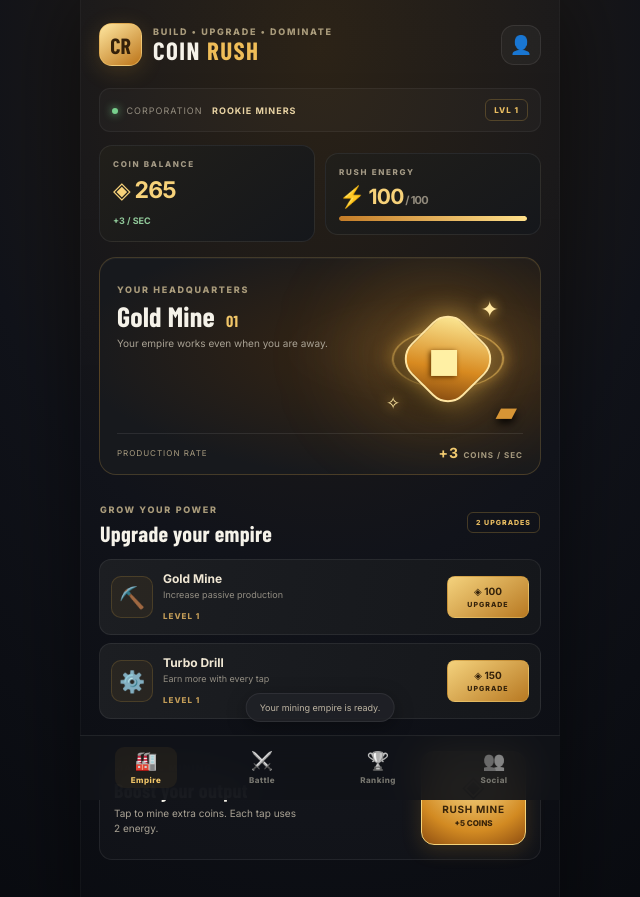
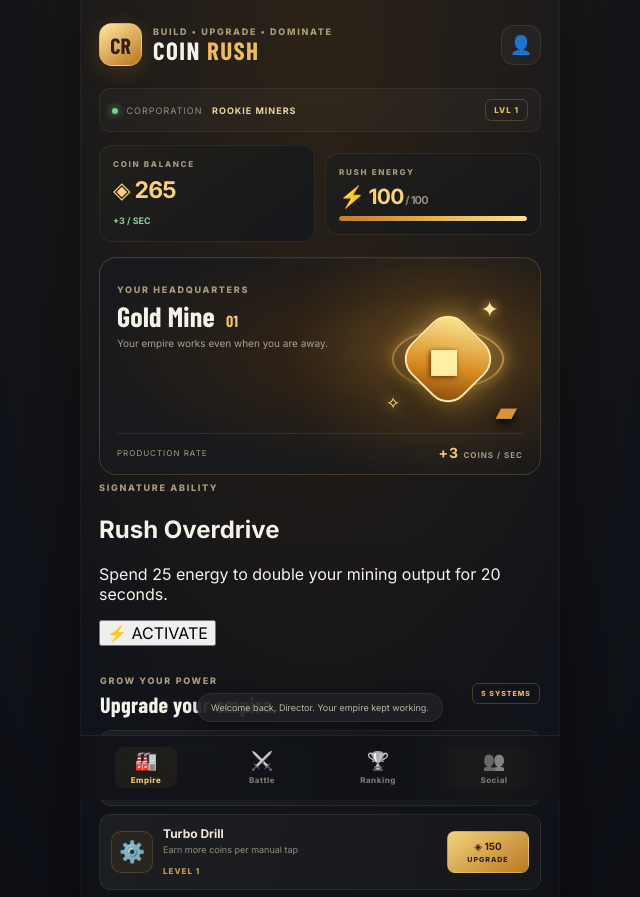
Before and after one commit to turbo-rush/coin-rush, a React (Vite) app: page / in a window 1280 px wide. Shown: the top 897 px of the page, without its empty margins (320-960 px from the left). Built offline with nearby package versions, Linux system fonts and the light colour scheme; a web font is replaced by a local one.

Commit message:
feat: expand COIN RUSH economy and upgrade progression

```diff
--- a/src/App.tsx
+++ b/src/App.tsx
@@ -1,44 +1,62 @@
 import { useEffect, useMemo, useState } from "react";
 
 type Tab = "empire" | "battle" | "ranking" | "social";
-type Save = { coins: number; energy: number; mineLevel: number; tapPower: number; lastSeen: number };
+type Save = {
+  coins: number; energy: number; mineLevel: number; tapPower: number;
+  robotLevel: number; researchLevel: number; powerLevel: number;
+  totalMined: number; lastSeen: number;
+};
 
 const SAVE_KEY = "coin-rush-mvp-v1";
-const defaults: Save = { coins: 250, energy: 100, mineLevel: 1, tapPower: 1, lastSeen: Date.now() };
+const defaults: Save = {
+  coins: 250, energy: 100, mineLevel: 1, tapPower: 1,
+  robotLevel: 0, researchLevel: 0, powerLevel: 0, totalMined: 0, lastSeen: Date.now()
+};
 
-const upgrades = [
-  { id: "mine", name: "Gold Mine", detail: "Increase passive production", icon: "⛏️", base: 100 },
-  { id: "drill", name: "Turbo Drill", detail: "Earn more with every tap", icon: "⚙️", base: 150 },
-];
+const fmt = (value: number) => Math.floor(value).toLocaleString("en-US");
+const costFor = (base: number, level: number, growth: number) => Math.floor(base * Math.pow(growth, level));
 
 function readSave(): Save {
   try {
     const raw = localStorage.getItem(SAVE_KEY);
     if (!raw) return defaults;
-    const parsed = JSON.parse(raw) as Partial<Save>;
-    return { ...defaults, ...parsed, lastSeen: Date.now() };
+    const parsed = { ...defaults, ...(JSON.parse(raw) as Partial<Save>) };
+    const awaySeconds = Math.min(8 * 60 * 60, Math.max(0, Math.floor((Date.now() - parsed.lastSeen) / 1000)));
+    const offlineRate = parsed.mineLevel * 3 + parsed.robotLevel * 5 + parsed.researchLevel * 2;
+    return {
+      ...parsed,
+      coins: parsed.coins + offlineRate * awaySeconds,
+      energy: Math.min(100 + parsed.powerLevel * 20, parsed.energy + awaySeconds * (1 + parsed.powerLevel)),
+      lastSeen: Date.now()
+    };
   } catch {
     return defaults;
   }
 }
 
-const fmt = (value: number) => Math.floor(value).toLocaleString("en-US");
-
 export default function App() {
   const [tab, setTab] = useState<Tab>("empire");
   const [save, setSave] = useState<Save>(readSave);
-  const [notice, setNotice] = useState("Your mining empire is ready.");
+  const [notice, setNotice] = useState("Welcome back, Director. Your empire kept working.");
+  const [rushActive, setRushActive] = useState(false);
 
-  const production = save.mineLevel * 3;
-  const nextMineCost = Math.floor(100 * Math.pow(1.55, save.mineLevel - 1));
-  const nextDrillCost = Math.floor(150 * Math.pow(1.7, save.tapPower - 1));
+  const production = save.mineLevel * 3 + save.robotLevel * 5 + save.researchLevel * 2;
+  const energyCap = 100 + save.powerLevel * 20;
+  const tapReward = save.tapPower * 5 + save.researchLevel;
+  const upgrades = [
+    { id: "mine", name: "Gold Mine", detail: "Increase core coin production", icon: "⛏️", level: save.mineLevel, cost: costFor(100, save.mineLevel - 1, 1.55) },
+    { id: "drill", name: "Turbo Drill", detail: "Earn more coins per manual tap", icon: "⚙️", level: save.tapPower, cost: costFor(150, save.tapPower - 1, 1.7) },
+    { id: "robots", name: "Robot Crew", detail: "Automate mining operations", icon: "🤖", level: save.robotLevel, cost: costFor(220, save.robotLevel, 1.8) },
+    { id: "research", name: "Research Lab", detail: "Improve all production systems", icon: "🔬", level: save.researchLevel, cost: costFor(350, save.researchLevel, 2) },
+    { id: "power", name: "Power Plant", detail: "Expand energy capacity and recovery", icon: "⚡", level: save.powerLevel, cost: costFor(180, save.powerLevel, 1.75) },
+  ];
 
   useEffect(() => {
     const timer = window.setInterval(() => {
       setSave((current) => ({
         ...current,
-        coins: current.coins + current.mineLevel * 3,
-        energy: Math.min(100, current.energy + 1),
+        coins: current.coins + current.mineLevel * 3 + current.robotLevel * 5 + current.researchLevel * 2,
+        energy: Math.min(100 + current.powerLevel * 20, current.energy + 1 + current.powerLevel),
         lastSeen: Date.now(),
       }));
     }, 1000);
@@ -49,34 +67,49 @@ export default function App() {
     localStorage.setItem(SAVE_KEY, JSON.stringify(save));
   }, [save]);
 
-  const progress = useMemo(() => Math.max(0, Math.min(100, save.energy)), [save.energy]);
+  const energyProgress = useMemo(() => Math.max(0, Math.min(100, save.energy / energyCap * 100)), [save.energy, energyCap]);
 
   function mine() {
-    if (save.energy < 1) {
-      setNotice("Energy is recharging. Come back in a moment.");
+    if (save.energy < 2) {
+      setNotice("Not enough Rush Energy. Your power plant is recharging.");
       return;
     }
     setSave((current) => ({
       ...current,
-      coins: current.coins + current.tapPower * 5,
+      coins: current.coins + current.tapPower * 5 + current.researchLevel,
+      totalMined: current.totalMined + current.tapPower * 5 + current.researchLevel,
       energy: Math.max(0, current.energy - 2),
     }));
-    setNotice(`+${save.tapPower * 5} coins mined!`);
+    setNotice(`+${tapReward} coins mined!`);
   }
 
   function buyUpgrade(id: string) {
-    const cost = id === "mine" ? nextMineCost : nextDrillCost;
-    if (save.coins < cost) {
+    const item = upgrades.find((upgrade) => upgrade.id === id);
+    if (!item || save.coins < item.cost) {
       setNotice("Not enough coins yet. Keep mining!");
       return;
     }
     setSave((current) => ({
       ...current,
-      coins: current.coins - cost,
+      coins: current.coins - item.cost,
       mineLevel: id === "mine" ? current.mineLevel + 1 : current.mineLevel,
       tapPower: id === "drill" ? current.tapPower + 1 : current.tapPower,
+      robotLevel: id === "robots" ? current.robotLevel + 1 : current.robotLevel,
+      researchLevel: id === "research" ? current.researchLevel + 1 : current.researchLevel,
+      powerLevel: id === "power" ? current.powerLevel + 1 : current.powerLevel,
     }));
-    setNotice(id === "mine" ? "Gold Mine upgraded!" : "Turbo Drill upgraded!");
+    setNotice(`${item.name} upgraded to level ${item.level + 1}!`);
+  }
+
+  function activateRush() {
+    if (save.energy < 25 || rushActive) {
+      setNotice(rushActive ? "Rush Overdrive is already active." : "You need 25 energy to activate Overdrive.");
+      return;
+    }
+    setSave((current) => ({ ...current, energy: current.energy - 25 }));
+    setRushActive(true);
+    setNotice("RUSH OVERDRIVE activated — double production for 20 seconds!");
+    window.setTimeout(() => setRushActive(false), 20000);
   }
 
   const tabs: { id: Tab; icon: string; label: string }[] = [
@@ -89,90 +122,37 @@ export default function App() {
   return (
     <main className="app-shell">
       <header className="topbar">
-        <div className="brand-lockup">
-          <div className="brand-mark">CR</div>
-          <div><p className="eyebrow">BUILD • UPGRADE • DOMINATE</p><h1>COIN <span>RUSH</span></h1></div>
-        </div>
+        <div className="brand-lockup"><div className="brand-mark">CR</div><div><p className="eyebrow">BUILD • UPGRADE • DOMINATE</p><h1>COIN <span>RUSH</span></h1></div></div>
         <button className="avatar-button" onClick={() => setTab("social")} aria-label="Open profile">👤</button>
       </header>
 
-      <section className="player-strip">
-        <div><span className="online-dot" /> CORPORATION <strong>ROOKIE MINERS</strong></div>
-        <div className="level-pill">LVL {save.mineLevel}</div>
+      <section className="player-strip"><div><span className="online-dot" /> CORPORATION <strong>ROOKIE MINERS</strong></div><div className="level-pill">LVL {save.mineLevel}</div></section>
+
+      <section className="wallet-grid">
+        <div className="wallet-card coin-wallet"><span className="wallet-label">COIN BALANCE</span><strong>◈ {fmt(save.coins)}</strong><small>+{production} / SEC</small></div>
+        <div className="wallet-card energy-wallet"><span className="wallet-label">RUSH ENERGY</span><strong>⚡ {fmt(save.energy)}<small className="out-of"> / {energyCap}</small></strong><div className="energy-track"><div className="energy-fill" style={{ width: `${energyProgress}%` }} /></div></div>
       </section>
 
-      <section className="wallet-grid">
-        <div className="wallet-card coin-wallet">
-          <span className="wallet-label">COIN BALANCE</span>
-          <strong>◈ {fmt(save.coins)}</strong>
-          <small>+{production} / SEC</small>
-        </div>
-        <div className="wallet-card energy-wallet">
-          <span className="wallet-label">RUSH ENERGY</span>
-          <strong>⚡ {fmt(save.energy)}<small className="out-of"> / 100</small></strong>
-          <div className="energy-track"><div className="energy-fill" style={{ width: `${progress}%` }} /></div>
-        </div>
-      </section>
+      {tab === "empire" && <>
+        <section className="hero-panel"><div className="hero-glow" /><div className="hero-copy"><span className="section-kicker">YOUR HEADQUARTERS</span><h2>Gold Mine <em>01</em></h2><p>Your empire works even when you are away.</p></div><div className="mine-art" aria-hidden="true"><div className="ore-ring" /><div className="ore-core">◆</div><span className="spark spark-one">✦</span><span className="spark spark-two">✧</span><span className="mine-crate">▰</span></div><div className="production-line"><span>PRODUCTION RATE</span><strong>+{production} <small>COINS / SEC</small></strong></div></section>
 
-      {tab === "empire" && (
-        <>
-          <section className="hero-panel">
-            <div className="hero-glow" />
-            <div className="hero-copy"><span className="section-kicker">YOUR HEADQUARTERS</span><h2>Gold Mine <em>01</em></h2><p>Your empire works even when you are away.</p></div>
-            <div className="mine-art" aria-hidden="true"><div className="ore-ring" /><div className="ore-core">◆</div><span className="spark spark-one">✦</span><span className="spark spark-two">✧</span><span className="mine-crate">▰</span></div>
-            <div className="production-line"><span>PRODUCTION RATE</span><strong>+{production} <small>COINS / SEC</small></strong></div>
-          </section>
+        <section className="rush-panel"><div><span className="section-kicker">SIGNATURE ABILITY</span><h2>Rush Overdrive</h2><p>{rushActive ? "Overdrive is active! Production boost engaged." : "Spend 25 energy to double your mining output for 20 seconds."}</p></div><button className={rushActive ? "rush-button active-rush" : "rush-button"} onClick={activateRush} disabled={rushActive}>⚡ {rushActive ? "ACTIVE" : "ACTIVATE"}</button></section>
 
-          <section className="section-heading"><div><span className="section-kicker">GROW YOUR POWER</span><h2>Upgrade your empire</h2></div><span className="tiny-tag">2 UPGRADES</span></section>
-          <section className="upgrade-list">
-            {upgrades.map((item) => {
-              const level = item.id === "mine" ? save.mineLevel : save.tapPower;
-              const cost = item.id === "mine" ? nextMineCost : nextDrillCost;
-              return <article className="upgrade-card" key={item.id}>
-                <div className="upgrade-icon">{item.icon}</div>
-                <div className="upgrade-info"><h3>{item.name}</h3><p>{item.detail}</p><span>LEVEL {level}</span></div>
-                <button className="buy-button" onClick={() => buyUpgrade(item.id)} disabled={save.coins < cost}><strong>◈ {fmt(cost)}</strong><small>UPGRADE</small></button>
-              </article>;
-            })}
-          </section>
+        <section className="section-heading"><div><span className="section-kicker">GROW YOUR POWER</span><h2>Upgrade your empire</h2></div><span className="tiny-tag">5 SYSTEMS</span></section>
+        <section className="upgrade-list">{upgrades.map((item) => <article className="upgrade-card" key={item.id}><div className="upgrade-icon">{item.icon}</div><div className="upgrade-info"><h3>{item.name}</h3><p>{item.detail}</p><span>LEVEL {item.level}</span></div><button className="buy-button" onClick={() => buyUpgrade(item.id)} disabled={save.coins < item.cost}><strong>◈ {fmt(item.cost)}</strong><small>UPGRADE</small></button></article>)}</section>
 
-          <section className="mine-action">
-            <div><span className="section-kicker">MANUAL MINING</span><h2>Boost your output</h2><p>Tap to mine extra coins. Each tap uses 2 energy.</p></div>
-            <button className="mine-button" onClick={mine}><span>◈</span><strong>RUSH MINE</strong><small>+{save.tapPower * 5} COINS</small></button>
-          </section>
-        </>
-      )}
+        <section className="mine-action"><div><span className="section-kicker">MANUAL MINING</span><h2>Boost your output</h2><p>Tap to mine extra coins. Each tap uses 2 energy.</p></div><button className="mine-button" onClick={mine}><span>◈</span><strong>RUSH MINE</strong><small>+{tapReward} COINS</small></button></section>
+        <section className="stats-strip"><div><span>TOTAL MINED</span><strong>{fmt(save.totalMined)}</strong></div><div><span>ROBOT CREW</span><strong>LVL {save.robotLevel}</strong></div><div><span>RESEARCH</span><strong>LVL {save.researchLevel}</strong></div></section>
+      </>}
 
-      {tab === "battle" && (
-        <section className="feature-page">
-          <div className="feature-art battle-art">⚔️</div><span className="section-kicker">COMPETE FOR GLORY</span><h2>Enter the arena</h2>
-          <p>Challenge other corporations in quick Gold Duels. Your mine level and upgrades will shape your strength.</p>
-          <div className="mode-card"><div className="mode-icon">⚔️</div><div><h3>Gold Duel</h3><p>1 vs 1 • Competitive match</p></div><span className="coming-tag">NEXT STAGE</span></div>
-          <div className="mode-card"><div className="mode-icon">🌟</div><div><h3>Gold Rush</h3><p>Massive resource race</p></div><span className="coming-tag">NEXT STAGE</span></div>
-          <div className="notice-card">Matchmaking and live PvP will be connected to the game server in the next development stage. No simulated opponents are presented as real players.</div>
-        </section>
-      )}
+      {tab === "battle" && <section className="feature-page"><div className="feature-art battle-art">⚔️</div><span className="section-kicker">COMPETE FOR GLORY</span><h2>Enter the arena</h2><p>Your upgrades shape your competitive power. Build your corporation before entering the ranked arena.</p><div className="mode-card"><div className="mode-icon">⚔️</div><div><h3>Gold Duel</h3><p>1 vs 1 • Competitive match</p></div><span className="coming-tag">NEXT STAGE</span></div><div className="mode-card"><div className="mode-icon">🌟</div><div><h3>Gold Rush</h3><p>Massive resource race</p></div><span className="coming-tag">NEXT STAGE</span></div><div className="notice-card">Live matchmaking will be connected to the game server in the next stage. We will not present simulated opponents as real players.</div></section>}
 
-      {tab === "ranking" && (
-        <section className="feature-page">
-          <div className="feature-art trophy-art">🏆</div><span className="section-kicker">SEASON ZERO</span><h2>Global ranking</h2><p>Build your empire, win matches and climb the competitive ladder.</p>
-          <div className="rank-preview"><span>YOUR CURRENT LEAGUE</span><strong>🥉 BRONZE</strong><small>Season rankings unlock with server profiles.</small></div>
-          <div className="rank-row"><span>01</span><b>Top corporations</b><strong>—</strong></div><div className="rank-row"><span>02</span><b>Weekly champions</b><strong>—</strong></div><div className="rank-row"><span>03</span><b>Rising miners</b><strong>—</strong></div>
-        </section>
-      )}
+      {tab === "ranking" && <section className="feature-page"><div className="feature-art trophy-art">🏆</div><span className="section-kicker">SEASON ZERO</span><h2>Global ranking</h2><p>Build your empire, win matches and climb the competitive ladder.</p><div className="rank-preview"><span>YOUR CURRENT LEAGUE</span><strong>🥉 BRONZE</strong><small>Global rankings unlock with server profiles.</small></div><div className="rank-row"><span>01</span><b>Top corporations</b><strong>—</strong></div><div className="rank-row"><span>02</span><b>Weekly champions</b><strong>—</strong></div><div className="rank-row"><span>03</span><b>Rising miners</b><strong>—</strong></div></section>}
 
-      {tab === "social" && (
-        <section className="feature-page">
-          <div className="feature-art social-art">👥</div><span className="section-kicker">BUILD YOUR CREW</span><h2>Find your people</h2><p>Invite friends, form a corporation and compete together for control of the richest mines.</p>
-          <div className="mode-card"><div className="mode-icon">🛡️</div><div><h3>Corporations</h3><p>Team up and climb clan rankings</p></div><span className="coming-tag">NEXT STAGE</span></div>
-          <div className="mode-card"><div className="mode-icon">🎁</div><div><h3>Invite friends</h3><p>Referral rewards and crew bonuses</p></div><span className="coming-tag">NEXT STAGE</span></div>
-        </section>
-      )}
+      {tab === "social" && <section className="feature-page"><div className="feature-art social-art">👥</div><span className="section-kicker">BUILD YOUR CREW</span><h2>Find your people</h2><p>Invite friends, form a corporation and compete together for control of the richest mines.</p><div className="mode-card"><div className="mode-icon">🛡️</div><div><h3>Corporations</h3><p>Team up and climb clan rankings</p></div><span className="coming-tag">NEXT STAGE</span></div><div className="mode-card"><div className="mode-icon">🎁</div><div><h3>Invite friends</h3><p>Referral rewards and crew bonuses</p></div><span className="coming-tag">NEXT STAGE</span></div></section>}
 
       <div className="toast" role="status">{notice}</div>
-      <nav className="bottom-nav" aria-label="Main navigation">
-        {tabs.map((item) => <button key={item.id} className={tab === item.id ? "nav-item active" : "nav-item"} onClick={() => setTab(item.id)}><span>{item.icon}</span><small>{item.label}</small></button>)}
-      </nav>
+      <nav className="bottom-nav" aria-label="Main navigation">{tabs.map((item) => <button key={item.id} className={tab === item.id ? "nav-item active" : "nav-item"} onClick={() => setTab(item.id)}><span>{item.icon}</span><small>{item.label}</small></button>)}</nav>
     </main>
   );
 }
```
